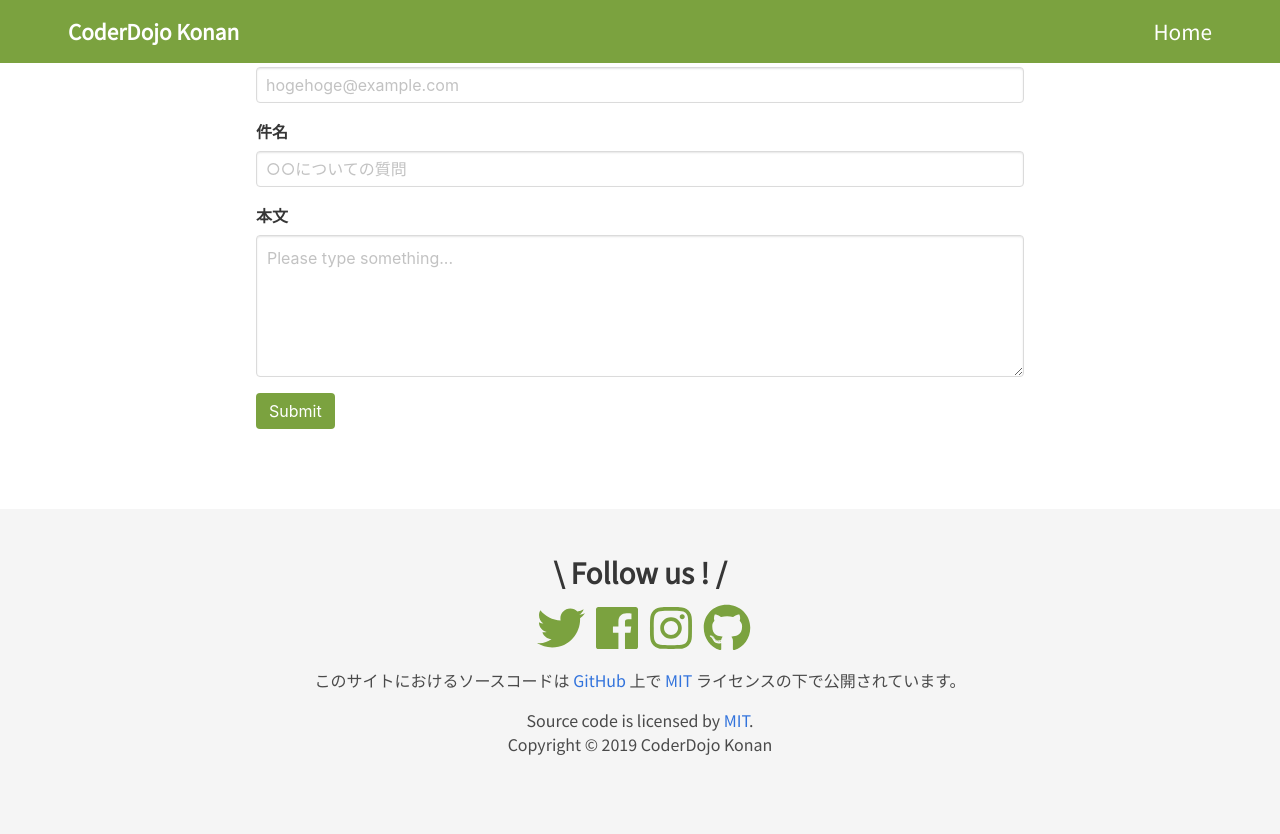
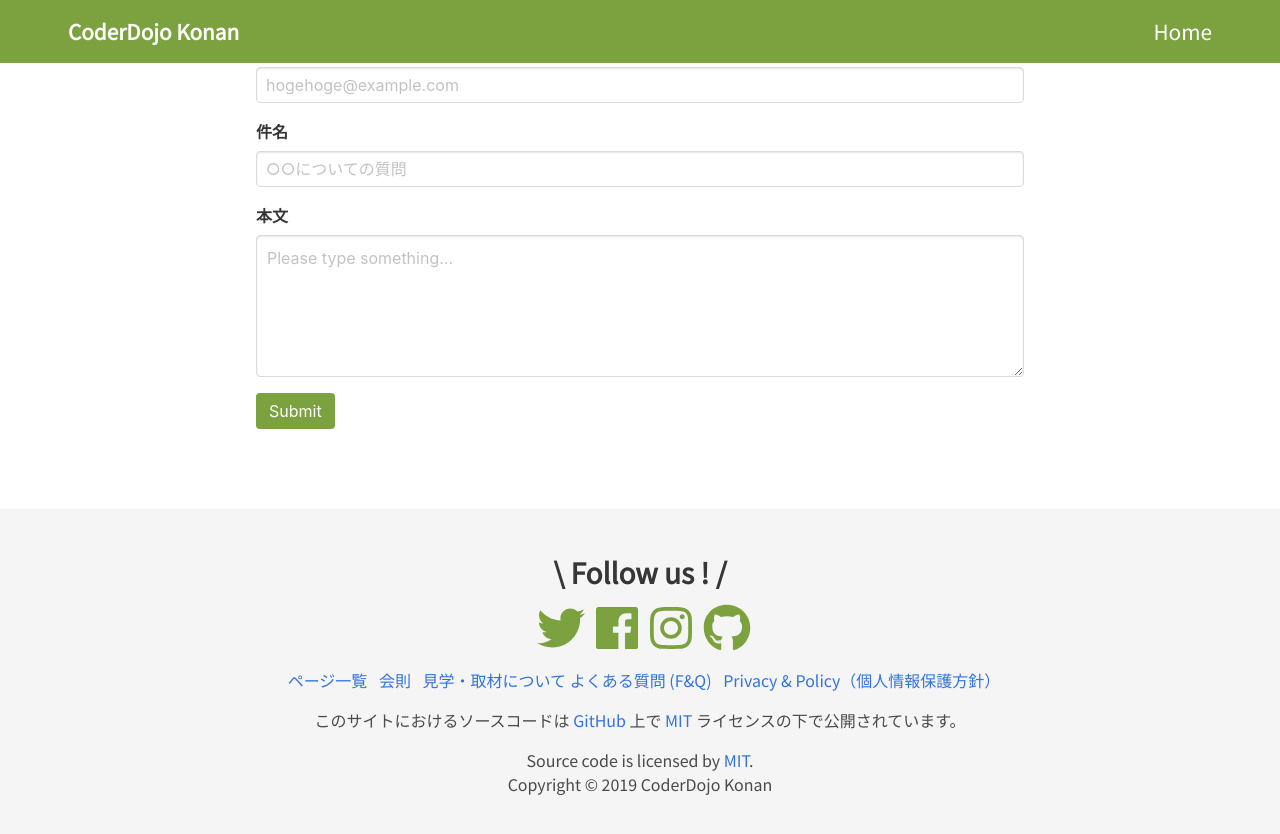
Before and after one commit to coderdojo-konan/website, a Jekyll site: the page built from index.html, in a window 1280 px wide and 900 px high, scrolled down 5818 px. Shown: the top 834 px of the window. Built offline with Jekyll 4.4.1, drawn with Linux system fonts in a browser that asks for light colours; nearby versions of some CDN libraries; library files that are not in the unit come from our copies.

Commit message:
footer リンクを追加

```diff
--- a/_includes/_footer.html
+++ b/_includes/_footer.html
@@ -1,11 +1,19 @@
 <footer class="footer">
-  <div class="content has-text-centered">
+  <div class="container content has-text-centered">
     <div class="socials">
       <h2>\ Follow us ! /</h2>
       <a href="https://twitter.com/{{ site.twitter_id }}" target="_new"><i class="fab fa-twitter fa-3x"></i></a>
       <a href="{{ site.facebook_url }}" target="_new"><i class="fab fa-facebook fa-3x"></i></a>
       <a href="https://instagram.com/{{ site.instagram_id }}" target="_new"><i class="fab fa-instagram fa-3x"></i></a>
       <a href="https://github.com/{{ site.github_id }}" target="_new"><i class="fab fa-github fa-3x"></i></a>
+    </div>
+
+    <div class="footer-links">
+      <a class="footer-link" href="/pages">ページ一覧</a>
+      <a class="footer-link" href="/regulation">会則</a>
+      <a class="footer-link" href="/visit-interview">見学・取材について</a>
+      <a class="footer-link1" href="/f-and-q">よくある質問 (F&amp;Q)</a>
+      <a class="footer-link" href="/privacy-policy">Privacy &amp; Policy（個人情報保護方針）</a>
     </div>
 
     <p>このサイトにおけるソースコードは <a href="https://github.com/coderdojo-konan/website">GitHub</a> 上で
```
